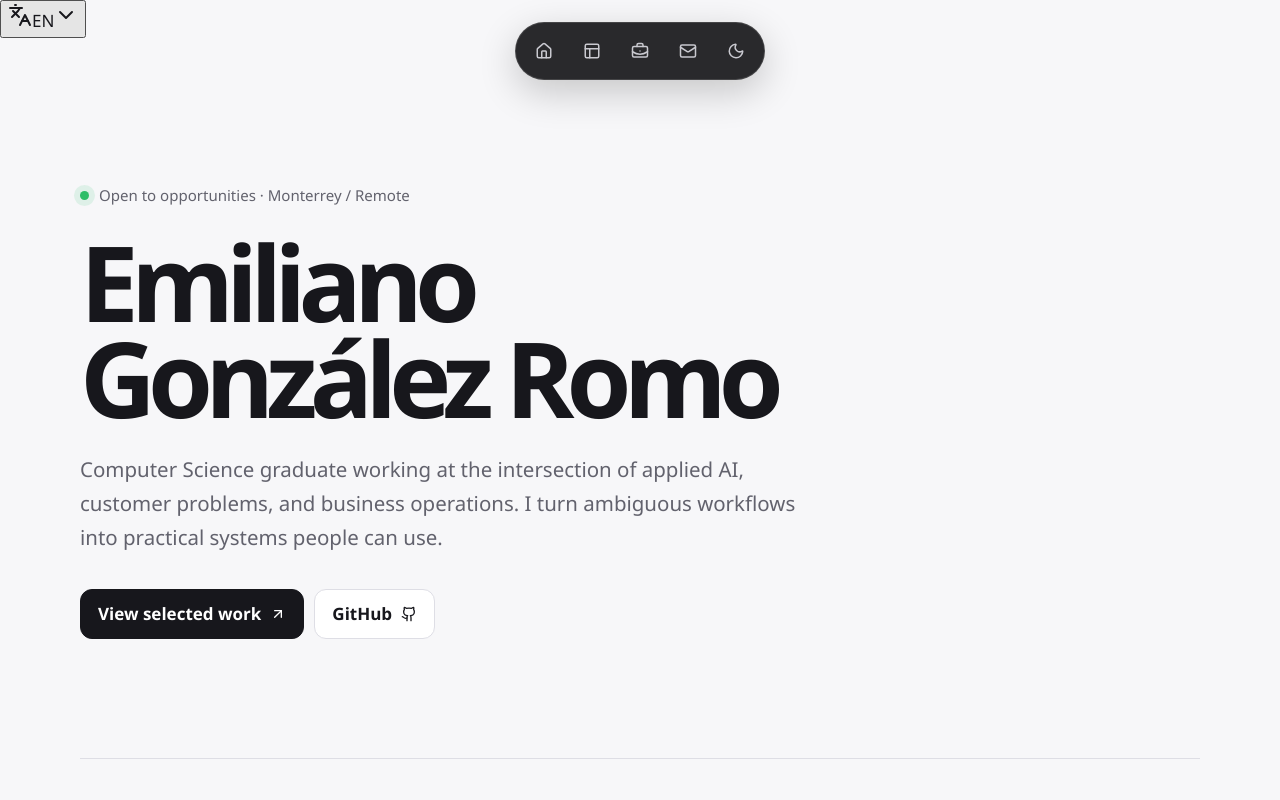
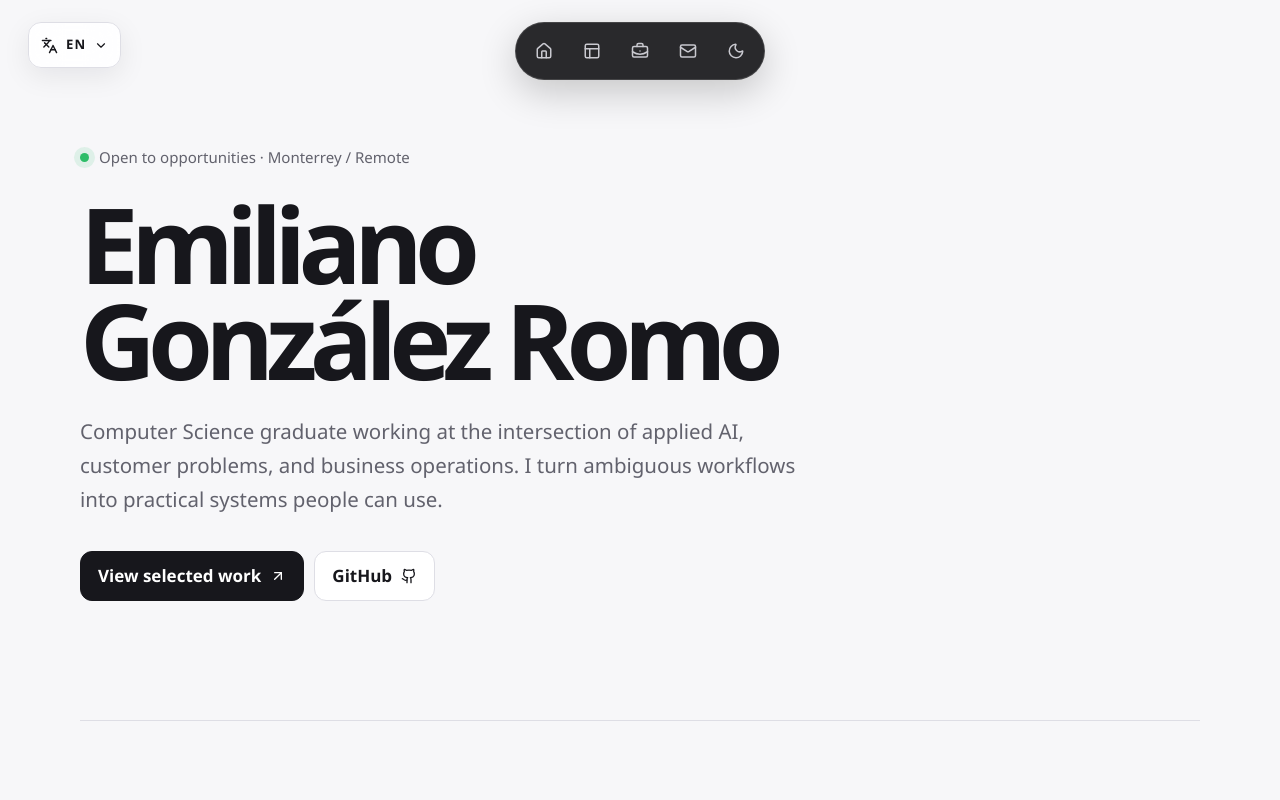
Before and after one commit to h8hyf2rw9y-afk/Portfolio, a React (Vite) app: page / in a window 1280 px wide. Shown: the top 800 px of the page. Built offline with nearby package versions, Linux system fonts and the light colour scheme.

Commit message:
Style animated language selector

```diff
--- a/src/styles.css
+++ b/src/styles.css
@@ -118,3 +118,12 @@ footer { padding: 30px 0 70px; border-top: 1px solid var(--line); color: var(--m
   html { scroll-behavior: auto; }
   *, *::before, *::after { animation-duration: .01ms !important; animation-iteration-count: 1 !important; transition-duration: .01ms !important; }
 }
+
+.language-control{position:fixed;z-index:30;top:22px;left:28px}
+.language-trigger{display:flex;height:46px;align-items:center;gap:8px;padding:0 12px;border:1px solid var(--line);border-radius:13px;color:inherit;background:color-mix(in srgb,var(--surface) 88%,transparent);box-shadow:0 8px 28px rgba(15,15,24,.08);backdrop-filter:blur(16px);cursor:pointer}
+.language-trigger:hover{border-color:#bdbdc7;background:var(--surface)}
+.language-trigger svg{width:17px;height:17px}.language-trigger svg:last-child{width:14px;transition:transform .18s ease}.language-trigger svg.rotated{transform:rotate(180deg)}.language-trigger span{font-size:.82rem;font-weight:800;letter-spacing:.08em}
+.language-menu{position:absolute;top:54px;left:0;width:160px;overflow:hidden;padding:5px;border:1px solid var(--line);border-radius:14px;background:var(--surface);box-shadow:0 18px 50px rgba(15,15,24,.16);transform-origin:top left}
+.language-menu button{display:flex;width:100%;align-items:center;justify-content:space-between;padding:10px 11px;border:0;border-radius:9px;color:var(--muted);background:transparent;cursor:pointer;text-align:left}
+.language-menu button:hover{color:inherit;background:var(--surface-soft)}.language-menu button.active{color:var(--accent);background:var(--accent-soft);font-weight:700}.language-menu small{font-size:.68rem;font-weight:800;letter-spacing:.08em}
+@media(max-width:820px){.language-control{top:14px;left:14px}.language-trigger{height:42px;background:var(--surface)}}
```
